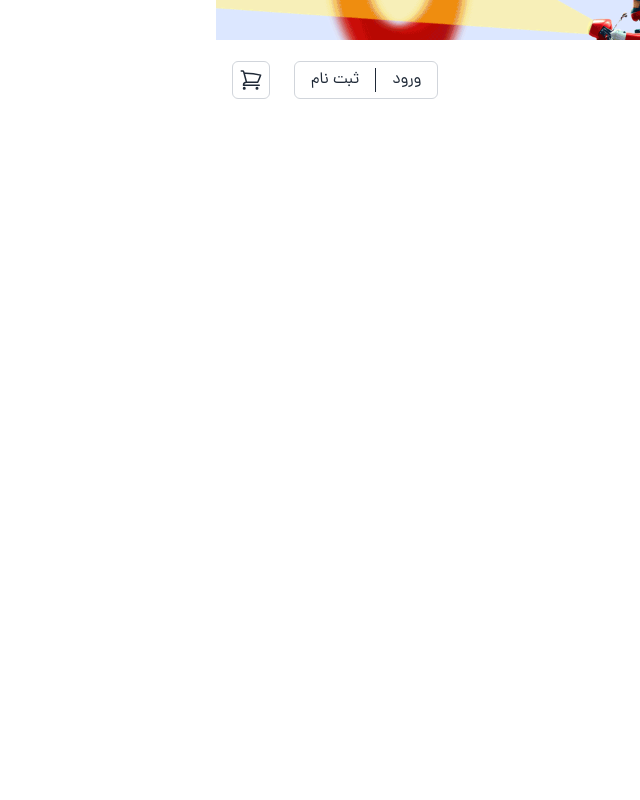
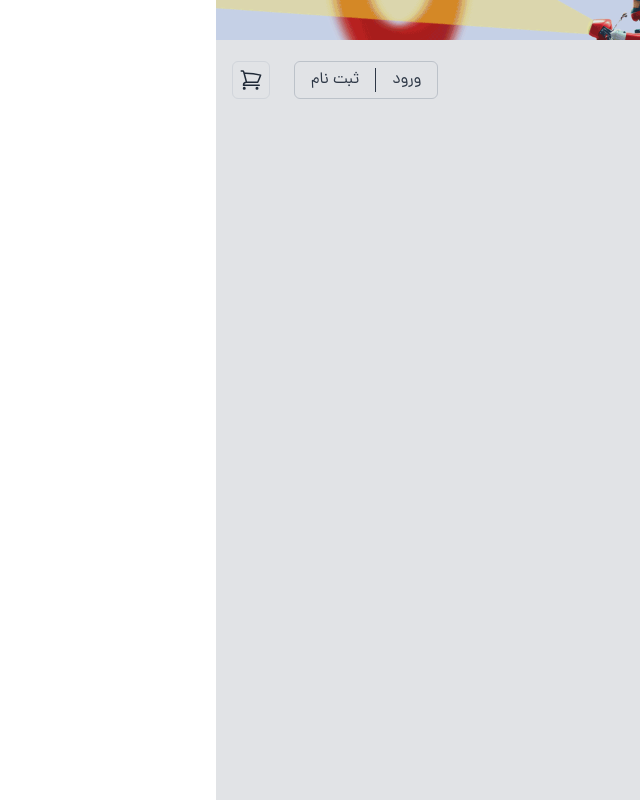
Before and after one commit to rezaeiar/lunakala, a Next.js app: page / in a window 1280 px wide. Shown: the whole page, without its empty margins (640-1280 px from the left). Built offline with nearby package versions, Linux system fonts and the light colour scheme.

Commit message:
fix: Making the desktop search box component independent as a component

```diff
--- /dev/null
+++ b/app/_components/modules/DesktopSearchBox/DesktopSearchBox.tsx
@@ -0,0 +1,25 @@
+"use client"
+import React, { useState } from 'react'
+
+export default function DesktopSearchBox() {
+
+    const [isFoucs, setIsFoucs] = useState(false)
+    return (
+        <div className="before:content-[''] before:absolute before:h-full before:w-full before:bg-gray-500/20 before:top-0 before:left-0">
+            <div className="flex bg-gray-100 w-[500px] rounded-md h-12">
+                <div className="h-full aspect-square flex items-center justify-center">
+                    <svg xmlns="http://www.w3.org/2000/svg" fill="none" viewBox="0 0 24 24" strokeWidth={1.5} stroke="currentColor" className="size-6 text-gray-400">
+                        <path strokeLinecap="round" strokeLinejoin="round" d="m21 21-5.197-5.197m0 0A7.5 7.5 0 1 0 5.196 5.196a7.5 7.5 0 0 0 10.607 10.607Z" />
+                    </svg>
+                </div>
+                <input
+                    type="text"
+                    className='h-full grow bg-transparent outline-none font-dana text-sm text-gray-400 z-40'
+                    onFocus={() => setIsFoucs(true)}
+                    onBlur={() => setIsFoucs(false)}
+                    placeholder='محصول، برند یا دسته بندی خود را جستجو کنید'
+                />
+            </div>
+        </div>
+    )
+}
--- a/app/_components/modules/NavigationBar/NavigationBar.tsx
+++ b/app/_components/modules/NavigationBar/NavigationBar.tsx
@@ -1,5 +1,6 @@
+import React from 'react'
 import Link from 'next/link'
-import React from 'react'
+import DesktopSearchBox from '../DesktopSearchBox/DesktopSearchBox'
 
 export default function NavigationBar() {
     return (
@@ -8,7 +9,7 @@ export default function NavigationBar() {
                 <div className="flex flex-col">
                     <div className="flex justify-between items-center">
                         <div className="flex gap-8">
-                            <div className="flex items-center gap-2 font-bold font-morabba">
+                            <Link href="/" className="flex items-center gap-2 font-bold font-morabba">
                                 <div className="flex h-10 w-10 rounded-md bg-primary text-white text-lg items-center justify-center">
                                     ل
                                 </div>
@@ -20,19 +21,8 @@ export default function NavigationBar() {
                                         کالا
                                     </span>
                                 </div>
-                            </div>
-                            <div className="flex bg-gray-100 w-[500px] rounded-md h-12">
-                                <div className="h-full aspect-square flex items-center justify-center">
-                                    <svg xmlns="http://www.w3.org/2000/svg" fill="none" viewBox="0 0 24 24" strokeWidth={1.5} stroke="currentColor" className="size-6 text-gray-400">
-                                        <path strokeLinecap="round" strokeLinejoin="round" d="m21 21-5.197-5.197m0 0A7.5 7.5 0 1 0 5.196 5.196a7.5 7.5 0 0 0 10.607 10.607Z" />
-                                    </svg>
-                                </div>
-                                <input
-                                    type="text"
-                                    className='h-full grow bg-transparent outline-none font-dana text-sm text-gray-400'
-                                    placeholder='محصول، برند یا دسته بندی خود را جستجو کنید'
-                                />
-                            </div>
+                            </Link>
+                            <DesktopSearchBox />
                         </div>
                         <div className="flex gap-6">
                             <Link href='/account/login' className="flex divide-x-reverse divide-gray-900 rounded-md border border-gray-300 font-dana">
```
